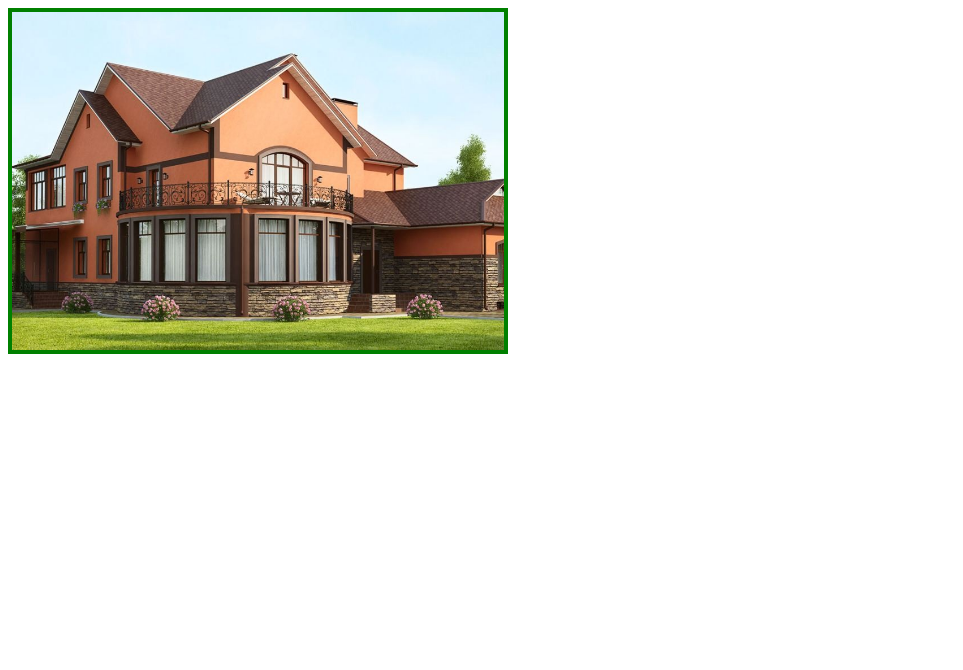
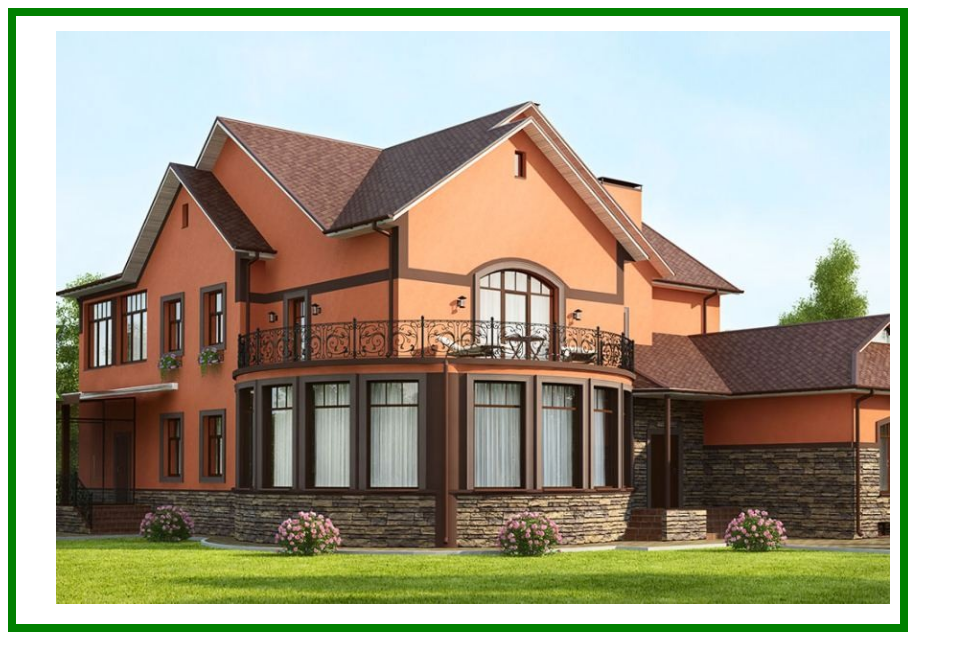
Before and after one commit to Volodymyr-Khomchyk/html-project, a plain HTML site: page index.html in a window 1280 px wide. Shown: the whole page, without its empty margins (0-963 px from the left). Drawn offline with Linux system fonts and the light colour scheme.

Commit message:
Paddings

```diff
--- a/style.css
+++ b/style.css
@@ -1,6 +1,8 @@
 .image {
     box-sizing: border-box;
-    width: 500px;
+    width: 900px;
     /*height: 500px;*/
-    border: 4px solid green;
+    border: 8px solid green;
+    /* top right bottom left*/
+    padding: 15px 10px 20px 40px;
 }
```
